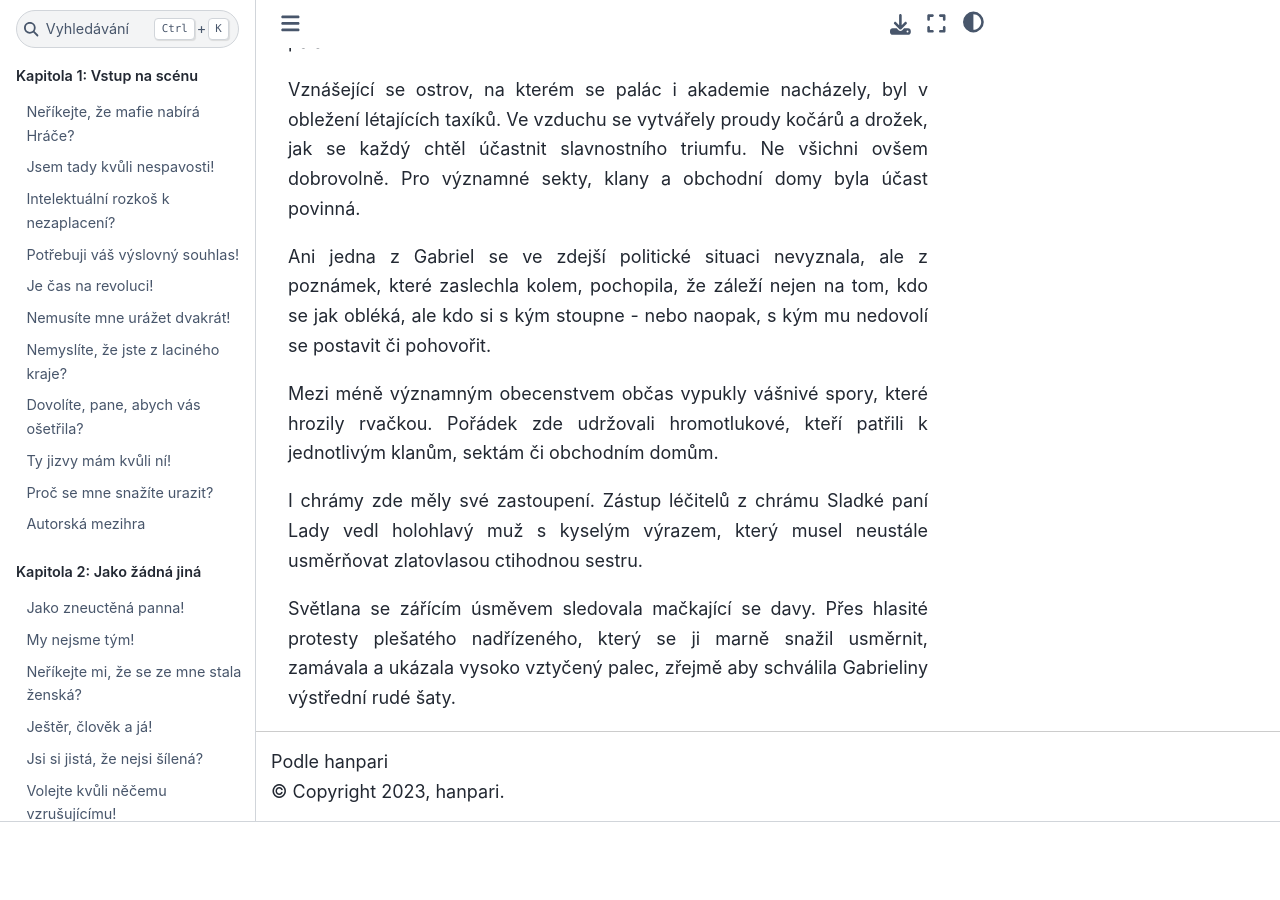
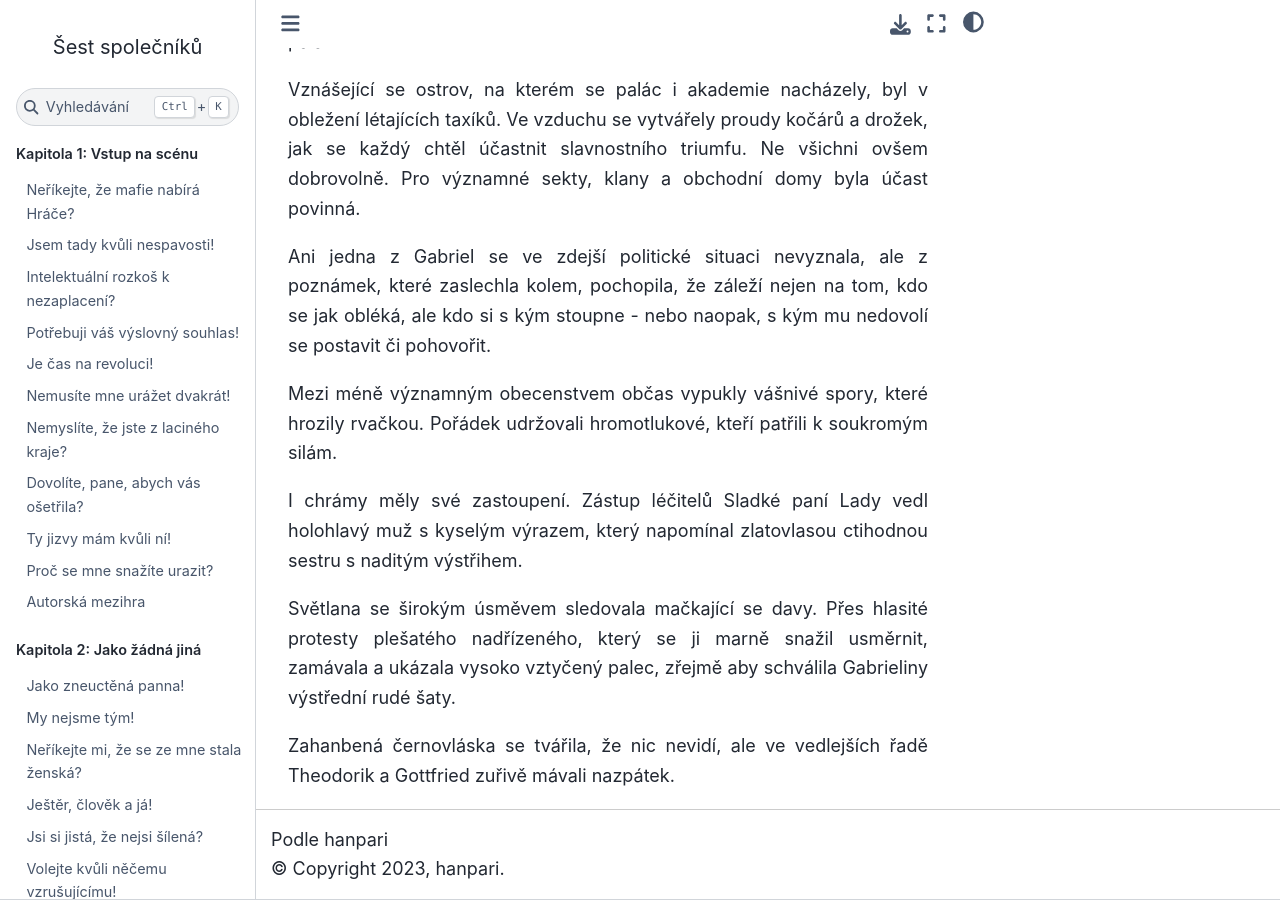
Before and after one commit to hanpari/sest-spolecniku, a Sphinx documentation site: the page built from source/sest_spolecniku/016-vyvrcholeni-a-peripetie/09.md, in a window 1280 px wide and 900 px high, scrolled down 6083 px. Built offline with Sphinx 7.4.7 and the Sphinx Book theme 1.1.4, drawn with Linux system fonts in a browser that asks for light colours; before the commit the page ends 6905 px from its top, so only the background shows below that.

Commit message:
Palec nahoru

```diff
--- a/source/sest_spolecniku/016-vyvrcholeni-a-peripetie/09.md
+++ b/source/sest_spolecniku/016-vyvrcholeni-a-peripetie/09.md
@@ -136,8 +136,10 @@
 
 Ani jedna z Gabriel se ve zdejší politické situaci nevyznala, ale z poznámek, které zaslechla kolem, pochopila, že záleží nejen na tom, kdo se jak obléká, ale kdo si s kým stoupne - nebo naopak, s kým mu nedovolí se postavit či pohovořit.
 
-Mezi méně významným obecenstvem občas vypukly vášnivé spory, které hrozily rvačkou. Pořádek zde udržovali hromotlukové, kteří patřili k jednotlivým klanům, sektám či obchodním domům.
+Mezi méně významným obecenstvem občas vypukly vášnivé spory, které hrozily rvačkou. Pořádek udržovali hromotlukové, kteří patřili k soukromým silám.
 
-I chrámy zde měly své zastoupení. Zástup léčitelů z chrámu Sladké paní Lady vedl holohlavý muž s kyselým výrazem, který musel neustále usměrňovat zlatovlasou ctihodnou sestru.
+I chrámy měly své zastoupení. Zástup léčitelů Sladké paní Lady vedl holohlavý muž s kyselým výrazem, který napomínal zlatovlasou ctihodnou sestru s naditým výstřihem.
 
-Světlana se zářícím úsměvem sledovala mačkající se davy. Přes hlasité protesty plešatého nadřízeného, který se ji marně snažil usměrnit, zamávala a ukázala vysoko vztyčený palec, zřejmě aby schválila Gabrieliny výstřední rudé šaty.
+Světlana se širokým úsměvem sledovala mačkající se davy. Přes hlasité protesty plešatého nadřízeného, který se ji marně snažil usměrnit, zamávala a ukázala vysoko vztyčený palec, zřejmě aby schválila Gabrieliny výstřední rudé šaty.
+
+Zahanbená černovláska se tvářila, že nic nevidí, ale ve vedlejších řadě Theodorik a Gottfried zuřivě mávali nazpátek.
```
